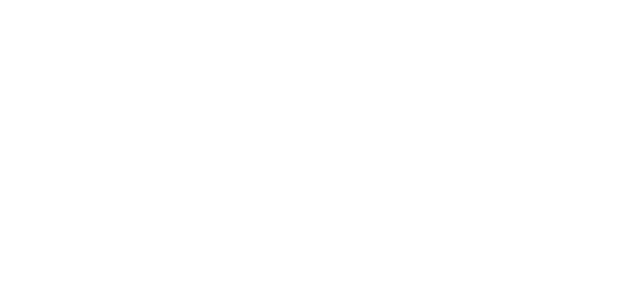
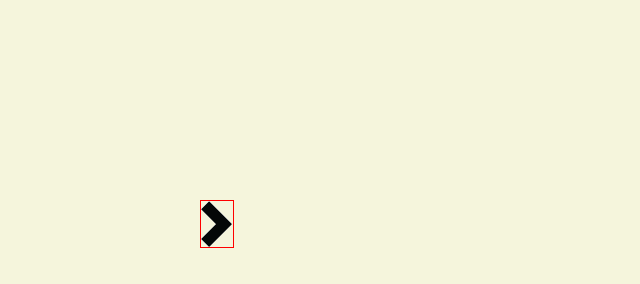
Before and after one commit to rohanbhangui/2dEngine, a plain HTML site: page main/index.html in a window 1280 px wide. Shown: the whole page, without its empty margins (0-640 px from the left). Drawn offline with Linux system fonts and the light colour scheme.

Commit message:
working on player functions

```diff
--- a/main/base.css
+++ b/main/base.css
@@ -3,25 +3,27 @@
   margin: 0px;
 }
 
-#container {
-  float: left;
-  width: 49%;
+#content {
+  background-color: red;
+  width: 600px;
+  height: 400px;
 }
 
-.editor {
-  width: 100%;
-  /* remove below to ensure continuity of editors */
-  margin-bottom: 1px;
+div[playMatObject="player"]
+{
+  width: 32px;
+  height: 46px;
+  float: left;
+  border: 1px solid #ff0000;
 }
 
-#resultcontainer {
-  float: right;
-  width: 50%;
+.playMatObject {
+    /* Firefox */
+  -moz-transition: all 0.8s ease;
+  /* WebKit */
+  -webkit-transition: all 0.8s ease;
+  /* Opera */
+  -o-transition: all 0.8s ease;
+  /* Standard */
+  transition: all 0.8s ease;
 }
-
-#result {
-  float: right;
-  width: 100%;
-  height: 900px;
-  border: none;
-}
--- a/main/base.js
+++ b/main/base.js
@@ -1,3 +1,5 @@
 $(document).ready(function () {
-
+    $("#content").playMat({
+    	backgroundColor: "#F5F5DC",
+	});
 });
--- a/main/index.html
+++ b/main/index.html
@@ -2,15 +2,15 @@
 
 <html>
 <head>
-  <title>Code Player</title>
-
+  <title>PlayMat</title>
+  <meta name="viewport" content="maximum-scale=1">
   <!-- jquery libraries -->
   <script type="text/javascript" src="lib/jquery-1.10.2.js"></script>
   <script type="text/javascript" src="lib/jquery-migrate-1.1.0.js"></script>
 
   <!-- my scripts -->
+  <script type="text/javascript" src="objects.js"></script>
   <script type="text/javascript" src="base.js"></script>
-  <script type="text/javascript" src="objects.js"></script>
 
   <!-- my stylesheets -->
   <link rel="stylesheet" media="screen" type="text/css" href="base.css"/>
@@ -19,7 +19,10 @@
 
 </head>
 <body id="main">
-  <div id="canvasContainer">
+  <div id="content">
+    <div class="playMatObject" playMatObject="player">
+      <img src="arrow.png" />
+    </div>
   </div>
 </body>
 </html>
--- a/main/objects.js
+++ b/main/objects.js
@@ -0,0 +1,77 @@
+(function ($) {
+
+  $.fn.playMat = function(options) {
+    var settings = $.extend({
+      backgroundColor: "red",
+      width: $(window).width(),
+      height: $(window).height()
+    }, options );
+
+    var playMat = this;
+
+    var playMatObjects = playMat.children();
+
+    var player = playMat.children("div[playMatObject='player'");
+
+    playMatObjects.css("position","relative");
+
+    var xInitial = parseInt(player.css("top"));
+    var yInitial = parseInt(player.css("left"));
+
+    var transformation = "translate(" + 200/*(xFinal-(0.5*player.width()))*/ + "px, " + 200/*(yFinal-(0.5*player.height()))*/ + "px)";
+
+    $(".playMatObject").css('-webkit-transform', transformation);
+    $(".playMatObject").css('-moz-transform', transformation);
+    $(".playMatObject").css('-o-transform', transformation);
+    $(".playMatObject").css('-ms-transform', transformation);
+    $(".playMatObject").css('transform', transformation);
+
+    var previousAngle = 0;
+
+    playMat[0].ontouchstart = function(e) {
+
+      var touche= e.touches[0];
+
+      console.log(touche);
+
+      var xFinal = touche.clientX;
+      var yFinal = touche.clientY;
+
+      var deltaY = yFinal - yInitial;
+      var deltaX = xFinal - xInitial;
+
+      var angleInDegrees = Math.atan2(deltaY, deltaX);
+
+      angleInDegrees *= 180/Math.PI;
+
+      angleInDegrees = angleInDegrees - previousAngle;
+
+      console.log(angleInDegrees);
+
+      var transformation = "translate(" + 200/*(xFinal-(0.5*player.width()))*/ + "px, " + 200/*(yFinal-(0.5*player.height()))*/ + "px) rotate(" + angleInDegrees + "deg)";
+
+      $(".playMatObject").css('-webkit-transform', transformation);
+      $(".playMatObject").css('-moz-transform', transformation);
+      $(".playMatObject").css('-o-transform', transformation);
+      $(".playMatObject").css('-ms-transform', transformation);
+      $(".playMatObject").css('transform', transformation);
+
+      //xInitial = xFinal;
+      //yInitial = yFinal;
+      xInitial = 200;
+      yInitial = 200;
+
+      previousAngle = angleInDegrees;
+    }
+
+    playMat[0].ontouchmove = function(e) {
+      var touche= e.touches[0];
+    }
+
+    return playMat.css({
+      backgroundColor: settings.backgroundColor,
+      width: settings.width,
+      height: settings.height
+    });
+  }
+}( jQuery ));
```
Also changed, not shown: main/arrow.png (added).
